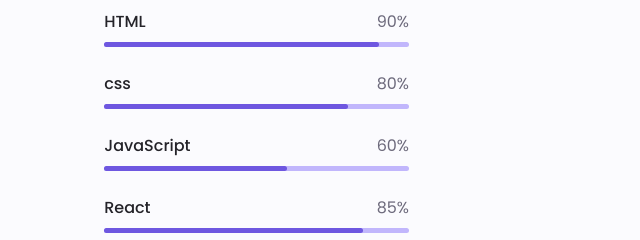
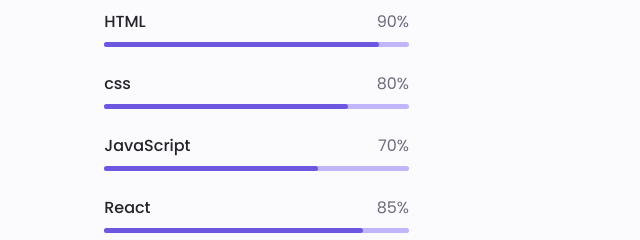
Before and after one commit to sahatreact/Portfolio, a plain HTML site: page index.html in a window 1280 px wide. Shown: the part 1680-1920 px from the top of the page, 219-859 px from the left. Drawn offline with nearby package versions, Linux system fonts and the light colour scheme.

Commit message:
third commit

```diff
--- a/assets/css/styles.css
+++ b/assets/css/styles.css
@@ -524,7 +524,7 @@ img {
     width: 80%;
 }
 .skills__js{
-    width: 60%;
+    width: 70%;
 }
 
 .skills__react{
--- a/index.html
+++ b/index.html
@@ -234,7 +234,7 @@
                 <div class="skills__data">
                   <div class="skills__titles">
                     <h3 class="skills__name">JavaScript</h3>
-                    <span class="skills__number">60%</span>
+                    <span class="skills__number">70%</span>
                   </div>
                   <div class="skills__bar">
                     <span class="skills__percentage skills__js"></span>
@@ -649,7 +649,6 @@
           </div>
 
           <ul class="footer__links">
-
             <li>
               <a href="#portfolio" class="footer__link">Berkas</a>
             </li>
```
